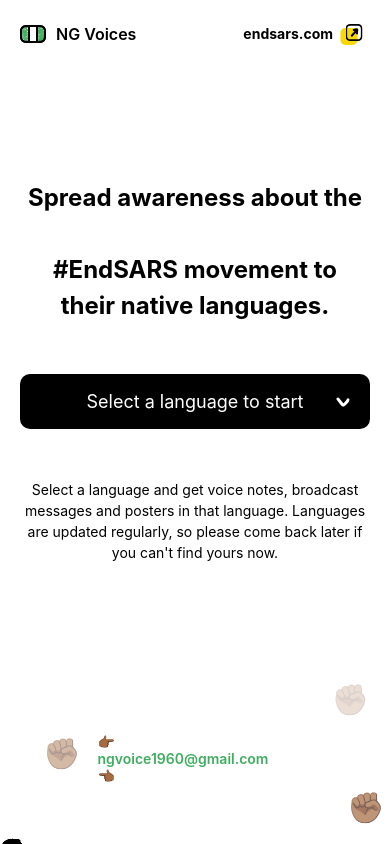
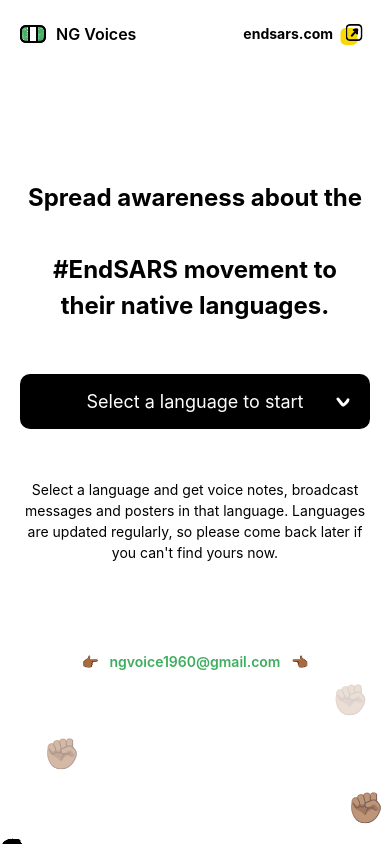
Before and after one commit to onyekvchi/ng-voices, a Nuxt app: page / in a window 390 px wide. Built offline with nearby package versions, Linux system fonts and the light colour scheme; a web font is replaced by a local one; what v-clipboard would draw is missing.

Commit message:
Style email for mobile

```diff
--- a/pages/index.vue
+++ b/pages/index.vue
@@ -218,6 +218,16 @@ export default {
     font-weight: 600;
     text-decoration: none;
     color: $color-green;
+
+    @include medium {
+      display: block;
+      text-align: center;
+      position: relative;
+      left: 0;
+      bottom: 0;
+      transform: none;
+      margin: 90px auto 60px;
+    }
   }
 }
 </style>
```
